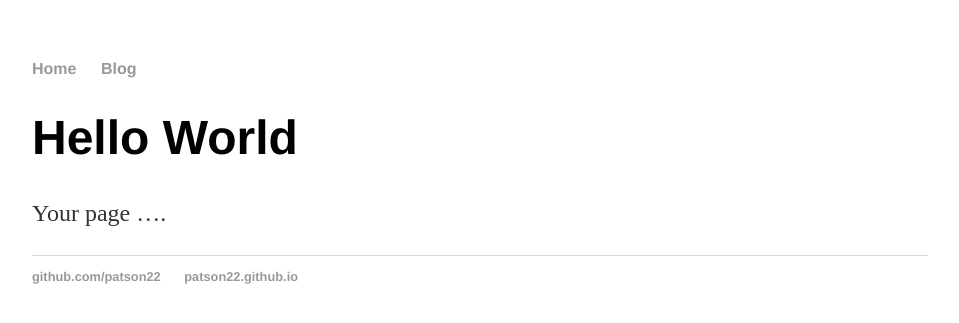
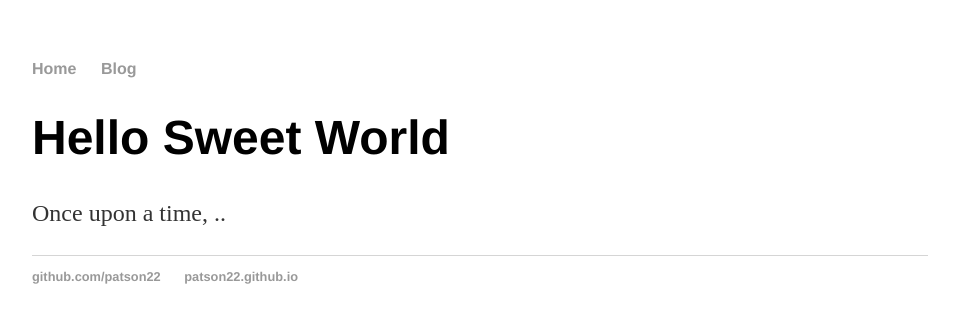
Before and after one commit to Patson22/patson22.github.io, a Jekyll site: the page built from index.html, in a window 1280 px wide. Shown: the top 323 px of the page, without its empty margins (160-1119 px from the left). Built offline with Jekyll 4.4.1, drawn with Linux system fonts in a browser that asks for light colours.

Commit message:
Update index.html

```diff
--- a/index.html
+++ b/index.html
@@ -1,25 +1,8 @@
-<!DOCTYPE html>
-<html>
-  <head>
-    <title>Web Programming</title>
-    <link rel="stylesheet" type="text/css" href="/css/main.css">
-  </head>
-<body>
-  <nav>
-  <ul>
-  <li><a href="/">Home</a></li>
-  <li><a href="/blog">Blog</a></li>
-  </ul>
-  </nav>
-  <div class="container">
-  <div class="blurb">
-  <h1>Hello World</h1>
-  <p>Your page ….</p>
-  <footer>
-  <ul>
-    <li><a href="https://github.com/patson22">github.com/patson22</a></li>
-    <li><a href="https://patson22.github.io"> patson22.github.io </a></li>
-  </ul>
-  </footer>
-  </body>
-</html>
+---
+layout: default
+title: Web Programming
+---
+<div class="blurb">
+<h1>Hello Sweet World</h1>
+<p>Once upon a time, ..</p>
+</div>
```
